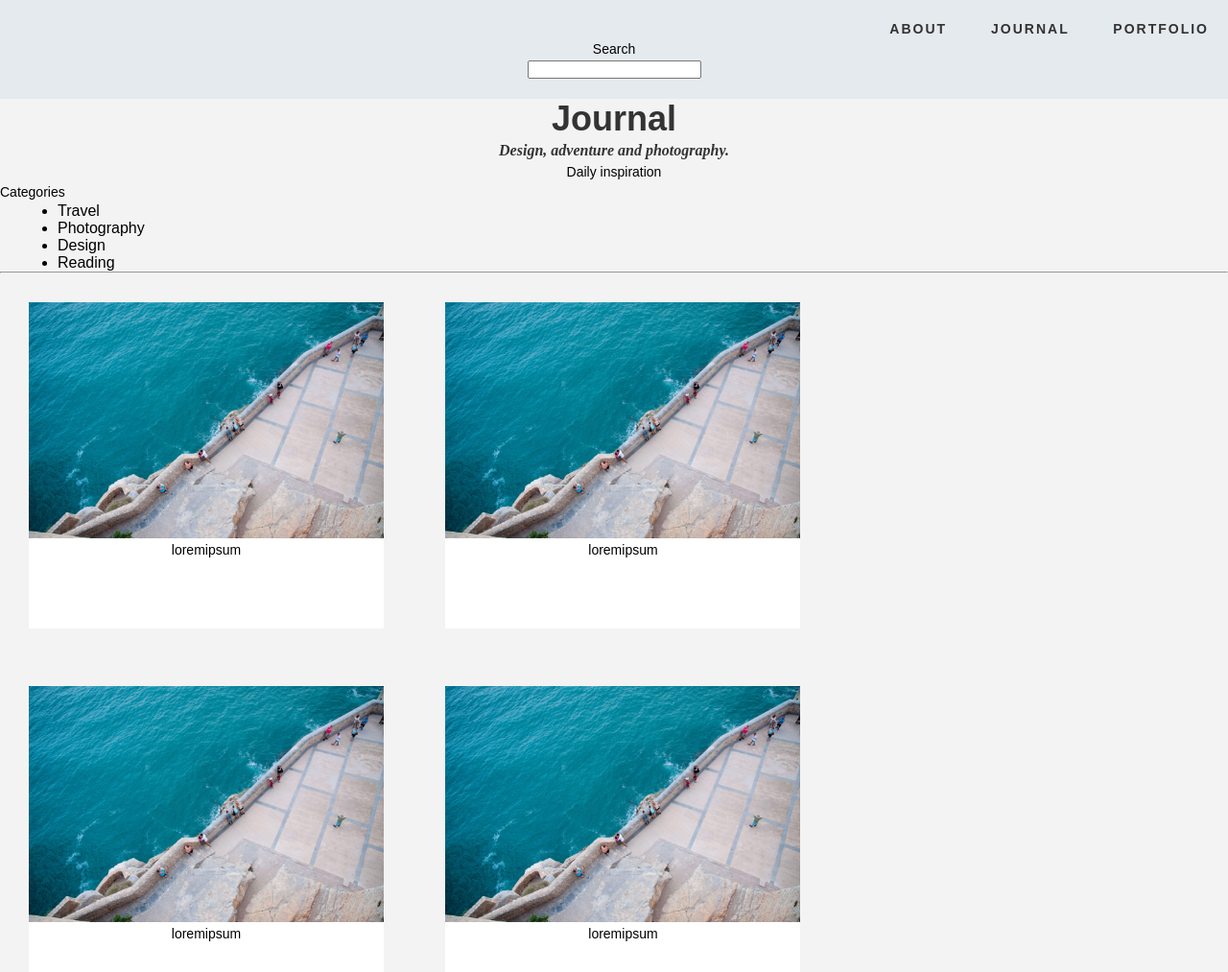
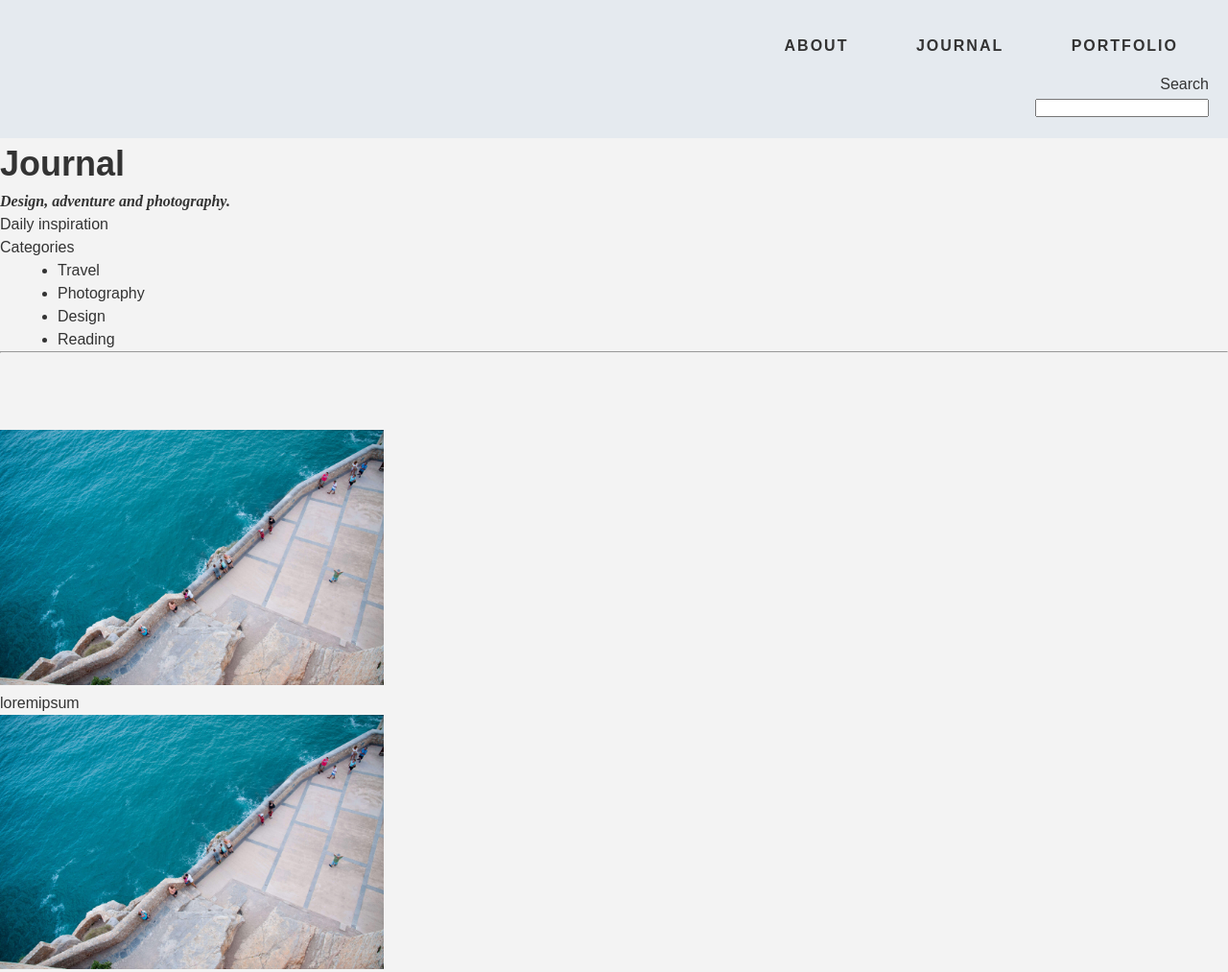
Before and after one commit to tephiechoza/tephiechoza.github.io, a plain HTML site: page unit_3/index.html in a window 1280 px wide. Shown: the top 1013 px of the page at 96% size. Drawn offline with Linux system fonts and the light colour scheme.

Commit message:
Update style.css

```diff
--- a/unit_3/css/style.css
+++ b/unit_3/css/style.css
@@ -1,84 +1,54 @@
 * {
 	padding: 0;
 	margin: 0;
+	box-sizing:border-box;
 }
-
-body { background-color: #f3f3f3;
+body {
+	background-color: #f3f3f3;
+	color:#333;
 	font-family: Arial, sans-serif;
+	line-height:1.5;
 }
-
-header { background-color: #e5eaef;
-	     padding: 20px;
-	     font-family: Arial,sans-serif;
-	     font-size: 14px;
-	     text-align: center;
-	     line-height: 1.5;
-
+section {
+	padding:5em 0;
 }
-
+article {
+	padding:1em;
+}
+header {
+	background-color: #e5eaef;
+	padding: 20px;
+	text-align:right;
+}
 nav {
-	font-family: Arial, sans-serif;
-	font-size: 14px;
 	font-weight: bold;
 	letter-spacing: 2px;
 	text-align: right;
 	text-transform: uppercase;
-	word-spacing: 40px;
 }
-
-a {
-	color: #333333;
-	text-decoration: none;
+nav a {
+	color:inherit;
+	display:inline-block;
+	margin:0 1em;
+	padding:1em;
+	text-decoration:none;
 }
 
 h1 {
-	font-family: Arial, sans-serif;
-	text-align: center;
 	font-size: 36px;
-	color: #333333;
 	word-spacing: 2px;
-
-
 }
 
 #slogan {
-	font-size: 16px;
 	font-family: Times New Roman, serif;
 	font-weight: bold;
-	text-align: center;
-	color: #333333;
 	font-style: italic;
 }
-
-p {
-	font-family: Arial,sans-serif;
-	font-size: 14px;
-	text-align: center;
-	line-height: 1.5;
-
-}
-
 ul{
 	padding-left: 60px;
 }
-
-figure {
-	width: 370px;
-	height: 340px;
-	display: inline-block;
-	margin: 30px;
-}
-
-figcaption {
-	font-size: 14px;
-	font-family: Arial, sans-serif;
-	text-align: center;
-
-}
-
 img {
-	max-width: 100%;
-	max-height: 100%;
+	width:400px;
 }
 
 .featurepost {
@@ -98,31 +68,6 @@ img {
 	border-style: solid;
 	width: 370px;
 }
-
-#post1 {
-	background: #ffffff;
+#intro {
+	text-align:center;
 }
-
-#post2 {
-	background: #ffffff;
-}
-
-#post3 {
-	background: #ffffff;
-}
-
-#post4 {
-	background: #ffffff;
-}
-
-#post5 {
-	background: #ffffff;
-}
-
-#post6 {
-	background: #ffffff;
-}
-
-#categories {
-	text-align: left;
-}
```
